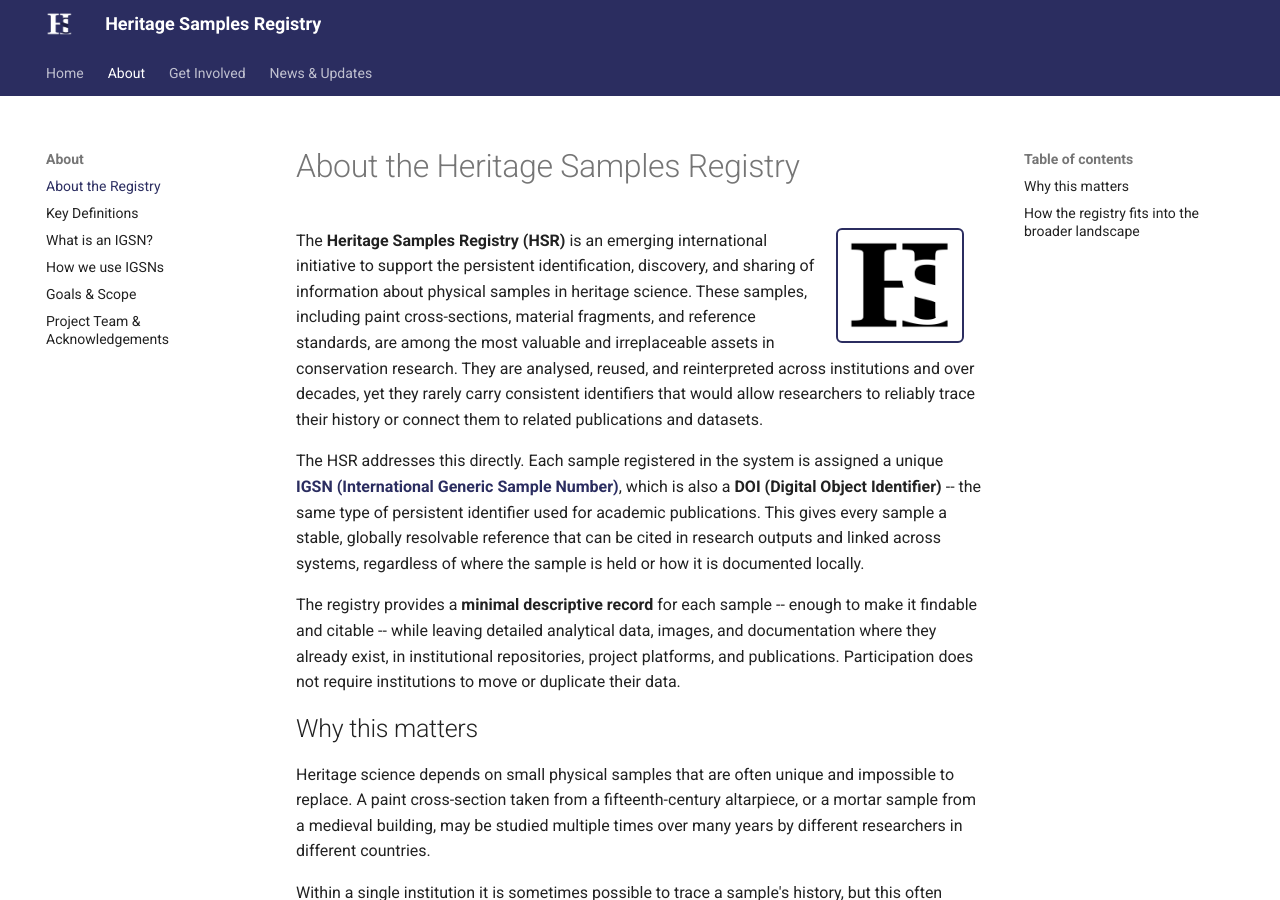
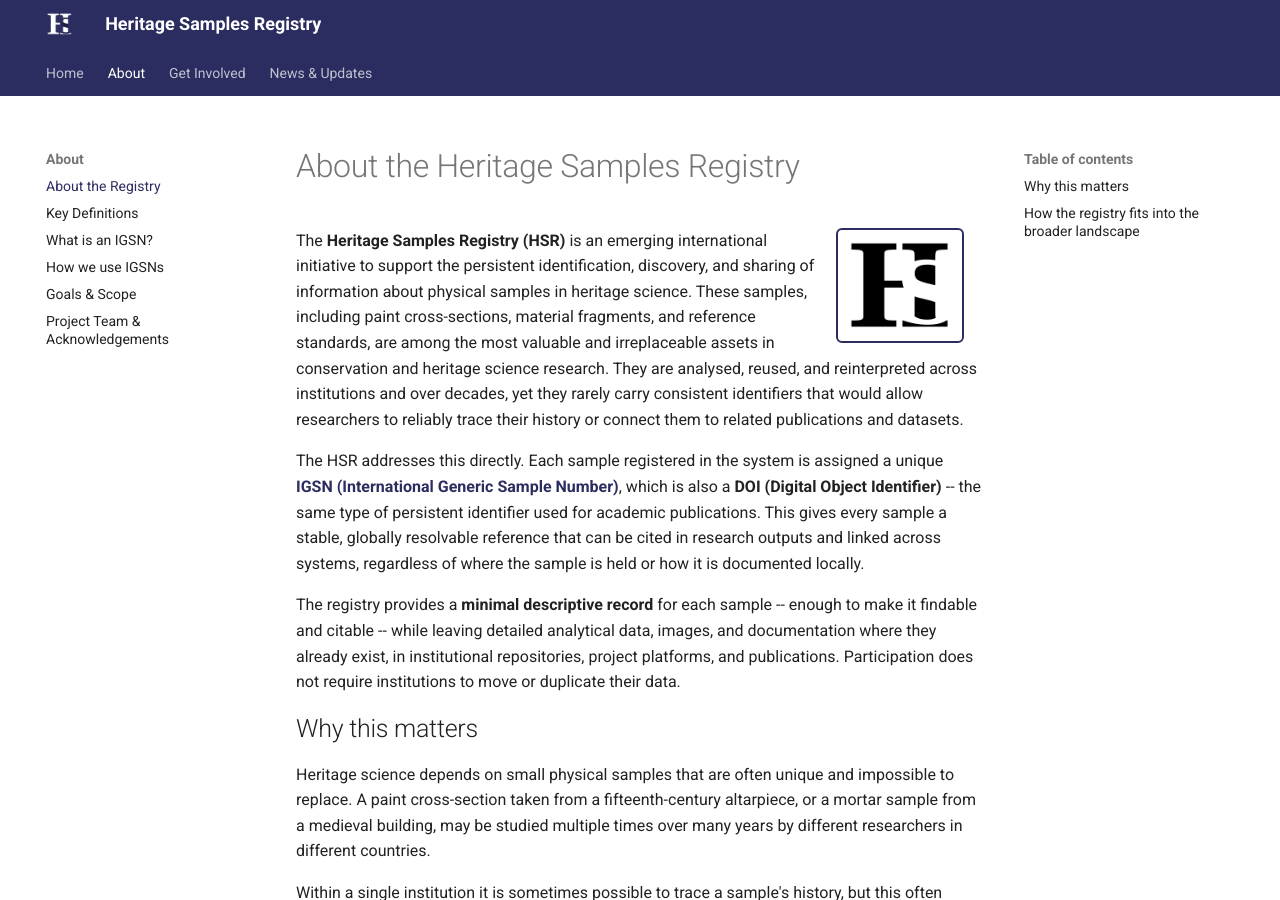
Before and after one commit to HeritageSamples/heritagesamples.org, an MkDocs documentation site: the page built from docs/about/about-registry.md, in a window 1280 px wide and 900 px high. Built offline with MkDocs 1.6.1 and Material for MkDocs 9.7.7, drawn with Linux system fonts in a browser that asks for light colours.

Commit message:
small content edits

```diff
--- a/docs/about/about-registry.md
+++ b/docs/about/about-registry.md
@@ -2,7 +2,7 @@
 
 <img style="float: right; border: 2px solid #2b2d60; border-radius: 6px; padding: 6px;" hspace="20" width="128px" src="../../images/hs-logo_v1.3-dark.png"/>
 
-The **Heritage Samples Registry (HSR)** is an emerging international initiative to support the persistent identification, discovery, and sharing of information about physical samples in heritage science. These samples, including paint cross-sections, material fragments, and reference standards, are among the most valuable and irreplaceable assets in conservation research. They are analysed, reused, and reinterpreted across institutions and over decades, yet they rarely carry consistent identifiers that would allow researchers to reliably trace their history or connect them to related publications and datasets.
+The **Heritage Samples Registry (HSR)** is an emerging international initiative to support the persistent identification, discovery, and sharing of information about physical samples in heritage science. These samples, including paint cross-sections, material fragments, and reference standards, are among the most valuable and irreplaceable assets in conservation and heritage science research. They are analysed, reused, and reinterpreted across institutions and over decades, yet they rarely carry consistent identifiers that would allow researchers to reliably trace their history or connect them to related publications and datasets.
 
 The HSR addresses this directly. Each sample registered in the system is assigned a unique **[IGSN (International Generic Sample Number)](https://ev.igsn.org/)**, which is also a **DOI (Digital Object Identifier)** -- the same type of persistent identifier used for academic publications. This gives every sample a stable, globally resolvable reference that can be cited in research outputs and linked across systems, regardless of where the sample is held or how it is documented locally.
 
```
